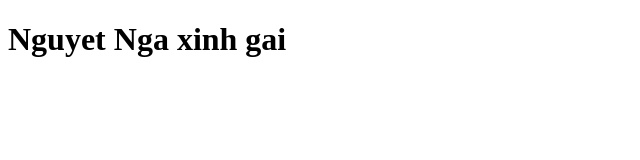
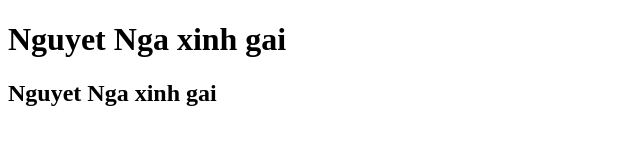
Before and after one commit to nguyetngaphm/github-demo-nn, a plain HTML site: page index.html in a window 1280 px wide. Shown: the whole page, without its empty margins (0-640 px from the left). Drawn offline with Linux system fonts and the light colour scheme.

Commit message:
Lưu thay đổi trong file index.html

```diff
--- a/index.html
+++ b/index.html
@@ -1,11 +1,12 @@
 <!DOCTYPE html>
 <html lang="en">
-<head>
-    <meta charset="UTF-8">
-    <meta name="viewport" content="width=device-width, initial-scale=1.0">
+  <head>
+    <meta charset="UTF-8" />
+    <meta name="viewport" content="width=device-width, initial-scale=1.0" />
     <title>Document</title>
-</head>
-<body>
-    <h1>Nguyet Nga xinh gai</h1
-</body>
+  </head>
+  <body>
+    <h1>Nguyet Nga xinh gai</h1>
+    <h2>Nguyet Nga xinh gai</h2>
+  </body>
 </html>
```
